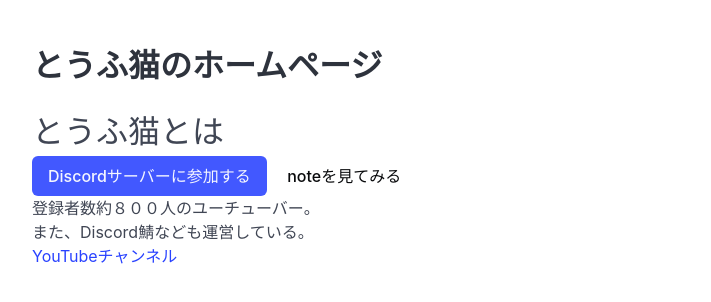
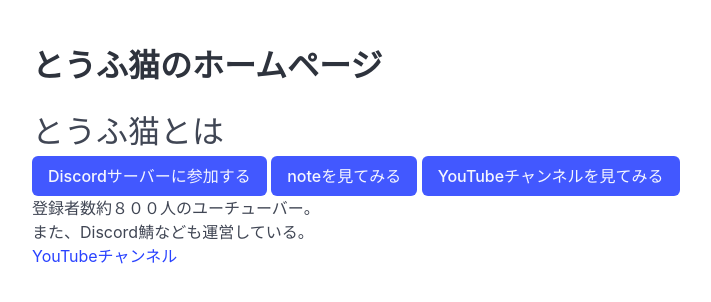
Before and after one commit to TofuNeko555/tofunekoweb, a plain HTML site: page index.html in a window 1280 px wide. Shown: the whole page, without its empty margins (16-727 px from the left). Drawn offline with nearby package versions, Linux system fonts and the light colour scheme.

Commit message:
Update index.html

```diff
--- a/index.html
+++ b/index.html
@@ -15,7 +15,8 @@
           <p class="is-size-3">とうふ猫とは</p>
         </div>
         <a href="https://discord.gg/PWkSMqU54X" class="button is-link" target="_blank">Discordサーバーに参加する</a>
-        <a href="https://note.com/tofuneko_youtube" class="button is-white" target="_blank">noteを見てみる</a>
+        <a href="https://note.com/tofuneko_youtube" class="button is-link" target="_blank">noteを見てみる</a>
+        <a href="https://www.youtube.com/@TofuNeko-jp" class="button is-link" target="_blank">YouTubeチャンネルを見てみる</a>
         <p>登録者数約８００人のユーチューバー。</p>
         <p>また、Discord鯖なども運営している。</p>
         <a href="https://www.youtube.com/@TofuNeko-jp"> YouTubeチャンネル</a>
```
